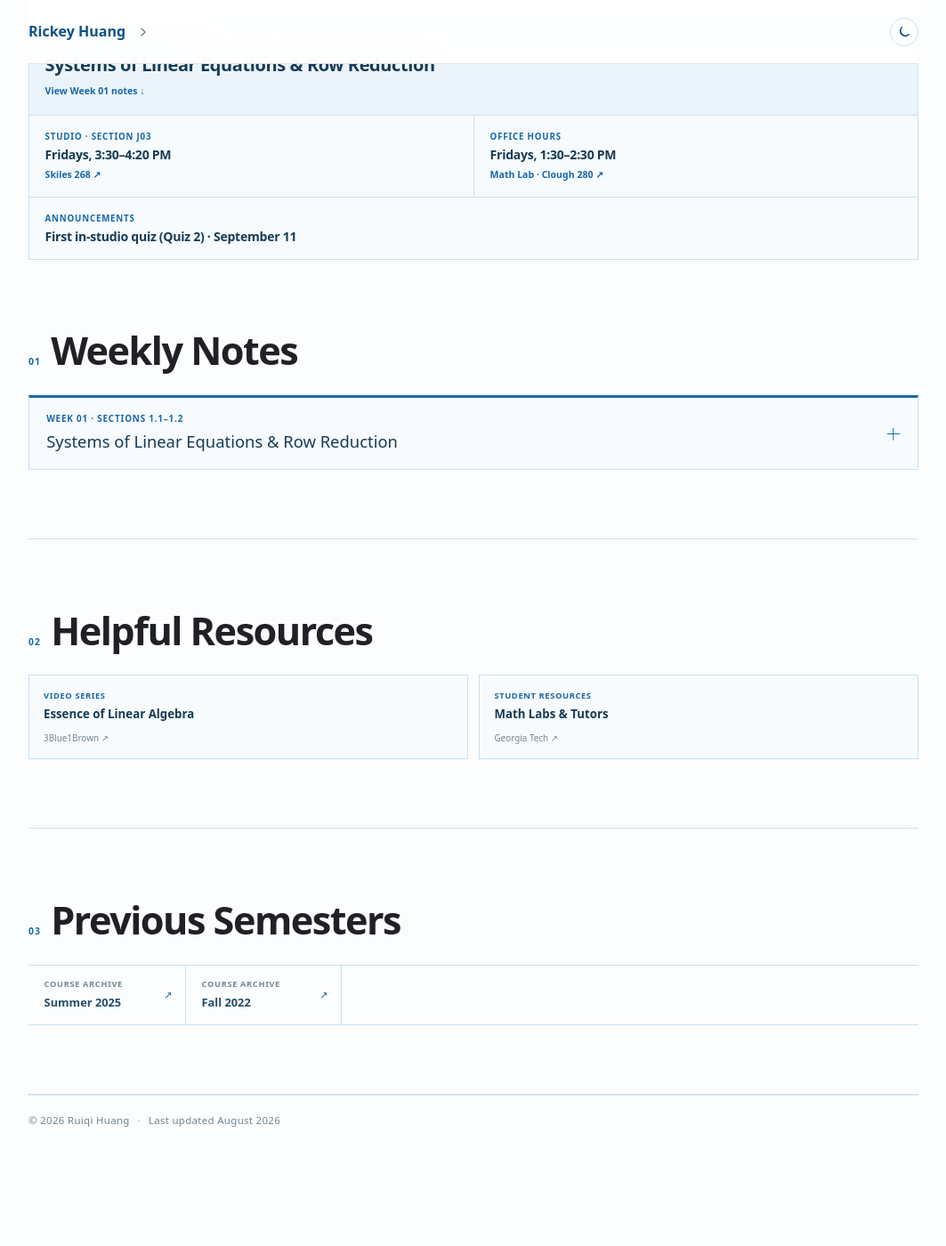
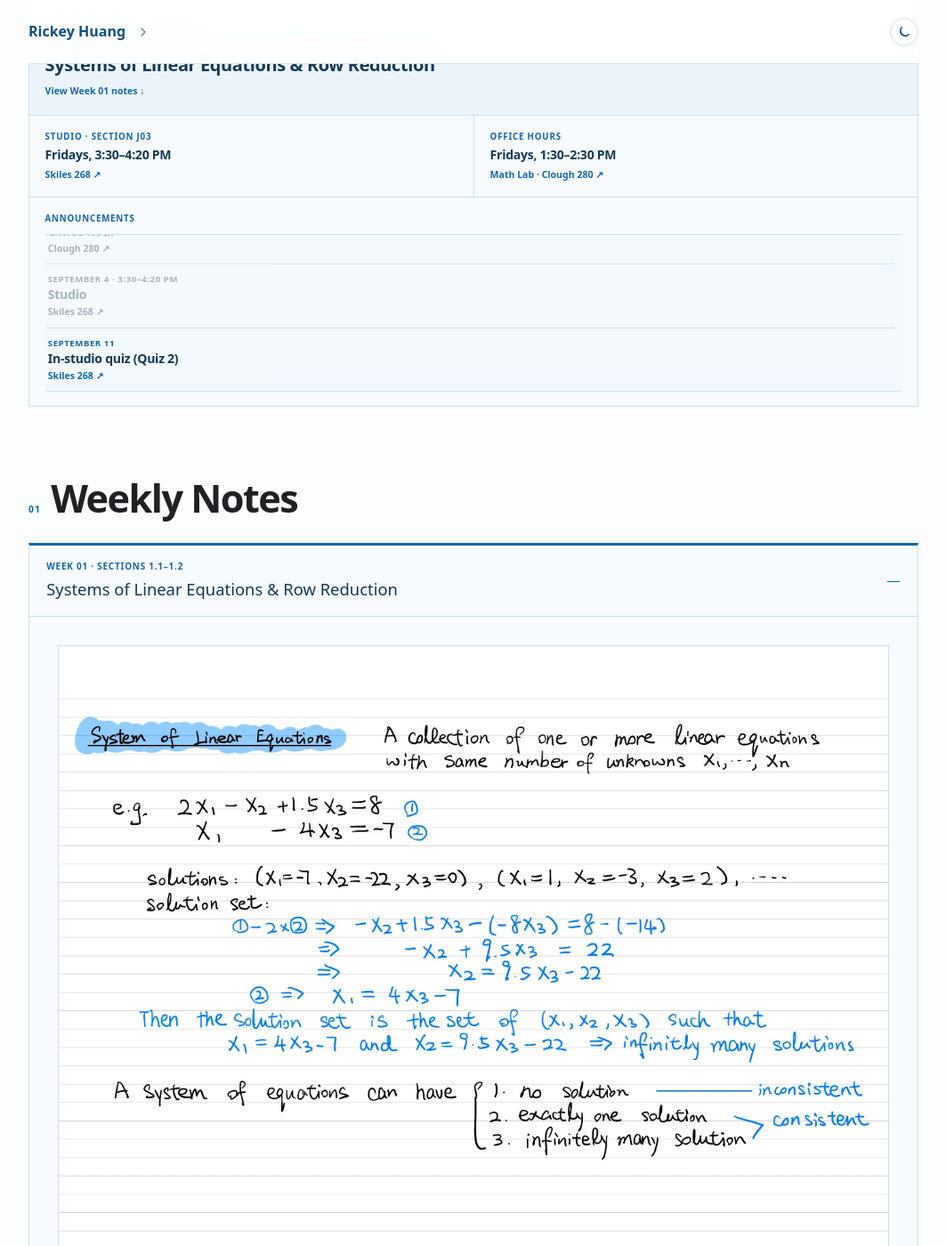
Before and after one commit to Rick3yHuang/Rick3yHuang.github.io, a Jekyll site: the page built from teaching/math-1553-current.md, in a window 1280 px wide and 1400 px high, scrolled down 324 px. Shown: the whole window at 89% size, without its empty margins (108-1171 px from the left). Built offline with Jekyll 4.4.1, drawn with Linux system fonts in a browser that asks for light colours; before the commit the page ends 1641 px from its top, so only the background shows below that.

Commit message:
Enhance MATH 1553 notes and announcements

```diff
--- a/assets/css/site.css
+++ b/assets/css/site.css
@@ -3122,6 +3122,85 @@ td {
   grid-column: 1 / -1;
 }
 
+.current-course-announcements {
+  position: relative;
+  max-height: 11.05rem;
+  margin-top: 0.35rem;
+  padding-right: 0.5rem;
+  overflow-y: auto;
+  overscroll-behavior: contain;
+  background: rgba(229, 241, 249, 0.25);
+  border-top: 1px solid var(--blue-border);
+  border-bottom: 1px solid var(--blue-border);
+  scrollbar-color: var(--blue) rgba(229, 241, 249, 0.65);
+  scrollbar-width: auto;
+}
+
+.current-course-announcements::-webkit-scrollbar {
+  width: 0.55rem;
+}
+
+.current-course-announcements::-webkit-scrollbar-track {
+  background: rgba(229, 241, 249, 0.65);
+}
+
+.current-course-announcements::-webkit-scrollbar-thumb {
+  background: var(--blue);
+  border: 2px solid rgba(229, 241, 249, 0.65);
+  border-radius: 999px;
+}
+
+.current-course-announcements:focus-visible {
+  outline: 2px solid var(--blue);
+  outline-offset: 0.2rem;
+}
+
+.current-course-announcement {
+  display: grid;
+  min-height: 4.4rem;
+  padding: 0.55rem 0.2rem;
+  align-content: center;
+  gap: 0.12rem;
+}
+
+.current-course-announcement__location {
+  width: fit-content;
+}
+
+.current-course-announcement + .current-course-announcement {
+  border-top: 1px solid var(--blue-border);
+}
+
+.current-course-announcement time {
+  color: var(--blue);
+  font-size: 0.6rem;
+  font-weight: 800;
+  letter-spacing: 0.06em;
+  text-transform: uppercase;
+}
+
+.current-course-announcement.is-past time,
+.current-course-announcement.is-past h3,
+.current-course-announcement.is-past .current-course-announcement__location {
+  color: #89949b;
+}
+
+.current-course-announcement.is-past {
+  opacity: 0.68;
+}
+
+[data-theme="dark"] .current-course-announcements {
+  background: rgba(25, 49, 65, 0.55);
+  border-color: #35566a;
+  scrollbar-color: #65b5e8 #193141;
+}
+
+[data-theme="dark"] .current-course-announcement.is-past time,
+[data-theme="dark"] .current-course-announcement.is-past h3,
+[data-theme="dark"] .current-course-announcement.is-past .current-course-announcement__location {
+  color: #73838d;
+}
+
 .current-course-card__topline {
   display: flex;
   align-items: center;
--- a/assets/js/site.js
+++ b/assets/js/site.js
@@ -72,6 +72,31 @@ document.querySelectorAll(".citation-copy").forEach((button) => {
   });
 });
 
+const currentCourseNotes = document.querySelectorAll("[data-latest-first] .course-note");
+
+currentCourseNotes.forEach((note, index) => {
+  note.open = index === 0;
+});
+
+document.querySelectorAll("[data-scroll-next]").forEach((list) => {
+  const now = new Date();
+  const events = [...list.querySelectorAll(".current-course-announcement")];
+
+  events.forEach((event) => {
+    const end = new Date(event.dataset.eventEnd);
+    const isPast = !Number.isNaN(end.getTime()) && end < now;
+    event.classList.toggle("is-past", isPast);
+  });
+
+  const nextEvent = events.find((event) => !event.classList.contains("is-past")) || events.at(-1);
+
+  if (nextEvent) {
+    window.requestAnimationFrame(() => {
+      list.scrollTop = nextEvent.offsetTop;
+    });
+  }
+});
+
 const themeToggle = document.querySelector(".theme-toggle");
 const systemTheme = window.matchMedia("(prefers-color-scheme: dark)");
 const siteNavToggle = document.querySelector(".site-nav-toggle");
--- a/teaching/math-1553-current.md
+++ b/teaching/math-1553-current.md
@@ -36,14 +36,35 @@ permalink: /teaching/math-1553/
 
   <article class="current-course-card current-course-card--announcements">
     <p class="current-course-card__label">Announcements</p>
-    <h3>First in-studio quiz (Quiz 2) · September 11</h3>
+    <div class="current-course-announcements" data-scroll-next tabindex="0" aria-label="Course announcements, ordered chronologically">
+      <div class="current-course-announcement" data-event-end="2026-08-28T16:20:00">
+        <time datetime="2026-08-28T15:30">August 28 · 3:30–4:20 PM</time>
+        <h3>Studio</h3>
+        <a class="current-course-announcement__location" href="https://www.google.com/maps/search/?api=1&amp;query=Skiles+Classroom+Building+268%2C+Atlanta%2C+GA" target="_blank" rel="noopener noreferrer">Skiles 268 <span aria-hidden="true">↗</span></a>
+      </div>
+      <div class="current-course-announcement" data-event-end="2026-09-04T14:30:00">
+        <time datetime="2026-09-04T13:30">September 4 · 1:30–2:30 PM</time>
+        <h3>Office hour</h3>
+        <a class="current-course-announcement__location" href="https://www.google.com/maps/place/Clough+Undergraduate+Learning+Commons/@33.7749203,-84.3989897,17z/data=!3m2!4b1!5s0x88f504620fdf5207:0xfe60772932020a8d!4m6!3m5!1s0x88f50489e24c4cc7:0x2f07c28c3abda31b!8m2!3d33.7749203!4d-84.3964148!16s%2Fm%2F0bmh8t0!5m1!1e4?entry=ttu&amp;g_ep=EgoyMDI2MDgxMi4wIKXMDSoASAFQAw%3D%3D" target="_blank" rel="noopener noreferrer">Clough 280 <span aria-hidden="true">↗</span></a>
+      </div>
+      <div class="current-course-announcement" data-event-end="2026-09-04T16:20:00">
+        <time datetime="2026-09-04T15:30">September 4 · 3:30–4:20 PM</time>
+        <h3>Studio</h3>
+        <a class="current-course-announcement__location" href="https://www.google.com/maps/search/?api=1&amp;query=Skiles+Classroom+Building+268%2C+Atlanta%2C+GA" target="_blank" rel="noopener noreferrer">Skiles 268 <span aria-hidden="true">↗</span></a>
+      </div>
+      <div class="current-course-announcement" data-event-end="2026-09-11T23:59:59">
+        <time datetime="2026-09-11T23:59:59">September 11</time>
+        <h3>In-studio quiz (Quiz 2)</h3>
+        <a class="current-course-announcement__location" href="https://www.google.com/maps/search/?api=1&amp;query=Skiles+Classroom+Building+268%2C+Atlanta%2C+GA" target="_blank" rel="noopener noreferrer">Skiles 268 <span aria-hidden="true">↗</span></a>
+      </div>
+    </div>
   </article>
 </section>
 
-<section class="course-section" id="weekly-notes">
+<section class="course-section" id="weekly-notes" data-latest-first>
   <div class="course-section__heading"><p>01</p><h2>Weekly Notes</h2></div>
 
-  <details class="course-note">
+  <details class="course-note" open>
     <summary>
       <span class="course-note__week">Week 01 · Sections 1.1–1.2</span>
       <span class="course-note__title">Systems of Linear Equations &amp; Row Reduction</span>
@@ -54,6 +75,7 @@ permalink: /teaching/math-1553/
         <img src="{{ '/assets/images/teaching/math-1553/fall-2026-week01/page-1.webp' | relative_url }}" width="1320" height="1020" loading="lazy" decoding="async" alt="Week 01 notes introducing systems of linear equations, solution sets, and consistent and inconsistent systems.">
         <img src="{{ '/assets/images/teaching/math-1553/fall-2026-week01/page-2.webp' | relative_url }}" width="1320" height="1020" loading="lazy" decoding="async" alt="Week 01 notes converting a system to an augmented matrix and defining row echelon form.">
         <img src="{{ '/assets/images/teaching/math-1553/fall-2026-week01/page-3.webp' | relative_url }}" width="1320" height="1020" loading="lazy" decoding="async" alt="Week 01 notes defining pivots and comparing row echelon form with reduced row echelon form.">
+        <img src="{{ '/assets/images/teaching/math-1553/fall-2026-week01/page-4.webp' | relative_url }}" width="1320" height="1020" loading="lazy" decoding="async" alt="Week 01 notes listing elementary row operations and the row-reduction procedure for reaching REF and RREF.">
       </figure>
     </div>
   </details>
```
Also changed, not shown: assets/images/teaching/math-1553/fall-2026-week01/page-4.webp (added).
